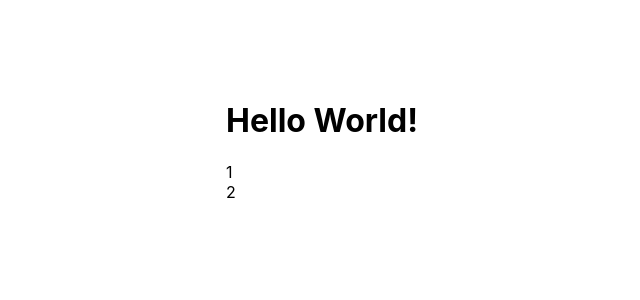
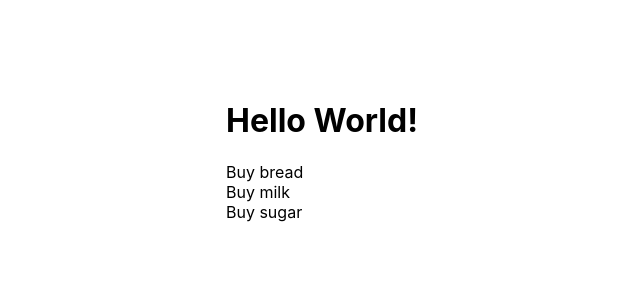
Before and after one commit to keXXpert/reactTodoList, a React (Create React App) app: page / in a window 1280 px wide. Shown: the top 300 px of the page, without its empty margins (114-754 px from the left). Built offline with nearby package versions, Linux system fonts and the light colour scheme.

Commit message:
added data array

```diff
--- a/src/App.js
+++ b/src/App.js
@@ -3,11 +3,17 @@ import myCSS from "./App.module.css";
 import TodoList from "./components/TodoList";
 
 function App() {
+  const todos=[
+    {id: 1, completed: false, text: 'Buy bread'},
+    {id: 2, completed: false, text: 'Buy milk'},
+    {id: 3, completed: false, text: 'Buy sugar'}
+  ]
+
   return (
     <>
       <div className={myCSS.wrapper}>
         <h1>Hello World!</h1>
-        <TodoList />
+        <TodoList todos={todos}/>
       </div>
     </>
   );
--- a/src/components/TodoList.jsx
+++ b/src/components/TodoList.jsx
@@ -2,11 +2,12 @@ import React from 'react'
 import myCSS from './TodoList.module.css'
 import TodoItem from './TodoItem/TodoItem'
 
-export default function TodoList () {
+export default function TodoList ({todos}) {
     return (
         <ul className={myCSS.todoList}>
-            <TodoItem text='1' />
-            <TodoItem text='2' />
+            {todos.map(({id, text, completed}) => {
+                return <TodoItem key={id+text} text={text} completed={completed}/>
+            })}
         </ul>
     )
 }
```
